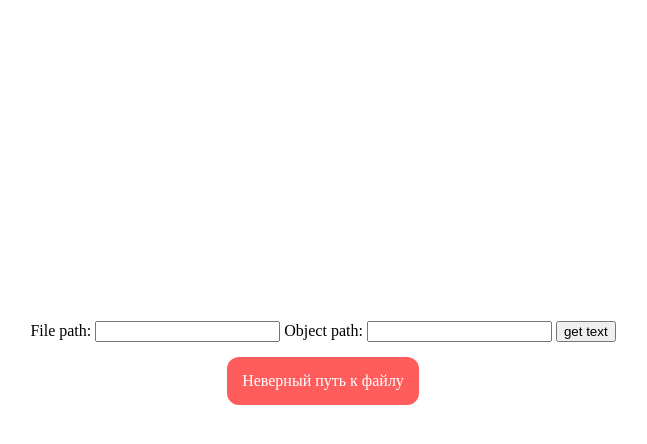
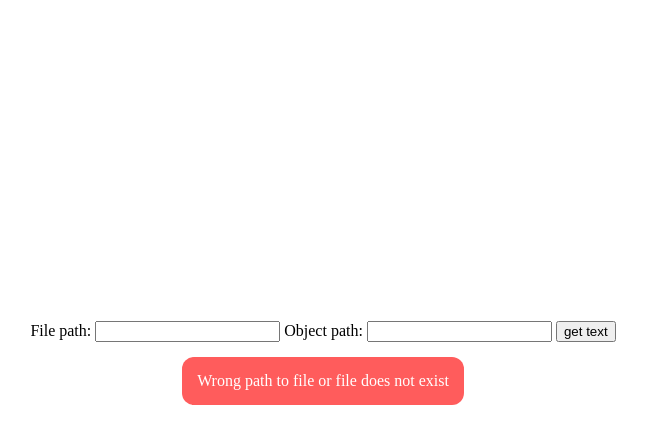
Before and after one commit to testoner/jsonTest, a plain HTML site: page index.html in a window 1280 px wide. Both pictures are taken after a click on the button "get text". Shown: the whole page, without its empty margins (317-964 px from the left). Drawn offline with Linux system fonts and the light colour scheme.

Commit message:
Update index.html

```diff
--- a/index.html
+++ b/index.html
@@ -55,10 +55,8 @@
     let btn = document.querySelector('.getBtn');
     let divOk = document.querySelector('.outOk');
     let divWarn = document.querySelector('.outWarn');
-    let obj = {};
 
     btn.addEventListener('click', () => {
-
         fetch(`${pathFile.value}`)
             .then((resp) => resp.json())
             .then((json) => {
@@ -66,7 +64,11 @@
                 getPath(pathObj.value, json);
                 }
             )
-            .catch((err)=>{divWarn.innerHTML = `Неверный путь к файлу`;reset(); getWarn();})
+            .catch(()=>{
+                divWarn.innerHTML = `Wrong path to file or file does not exist`;
+                reset();
+                getWarn();
+        })
 
     })
 
@@ -80,7 +82,7 @@
             getOk(first);
         } else {
             getWarn();
-            divWarn.innerHTML = `Неверный путь к элементу`;
+            divWarn.innerHTML = `Wrong path to element`;
         }
     }
 
```
